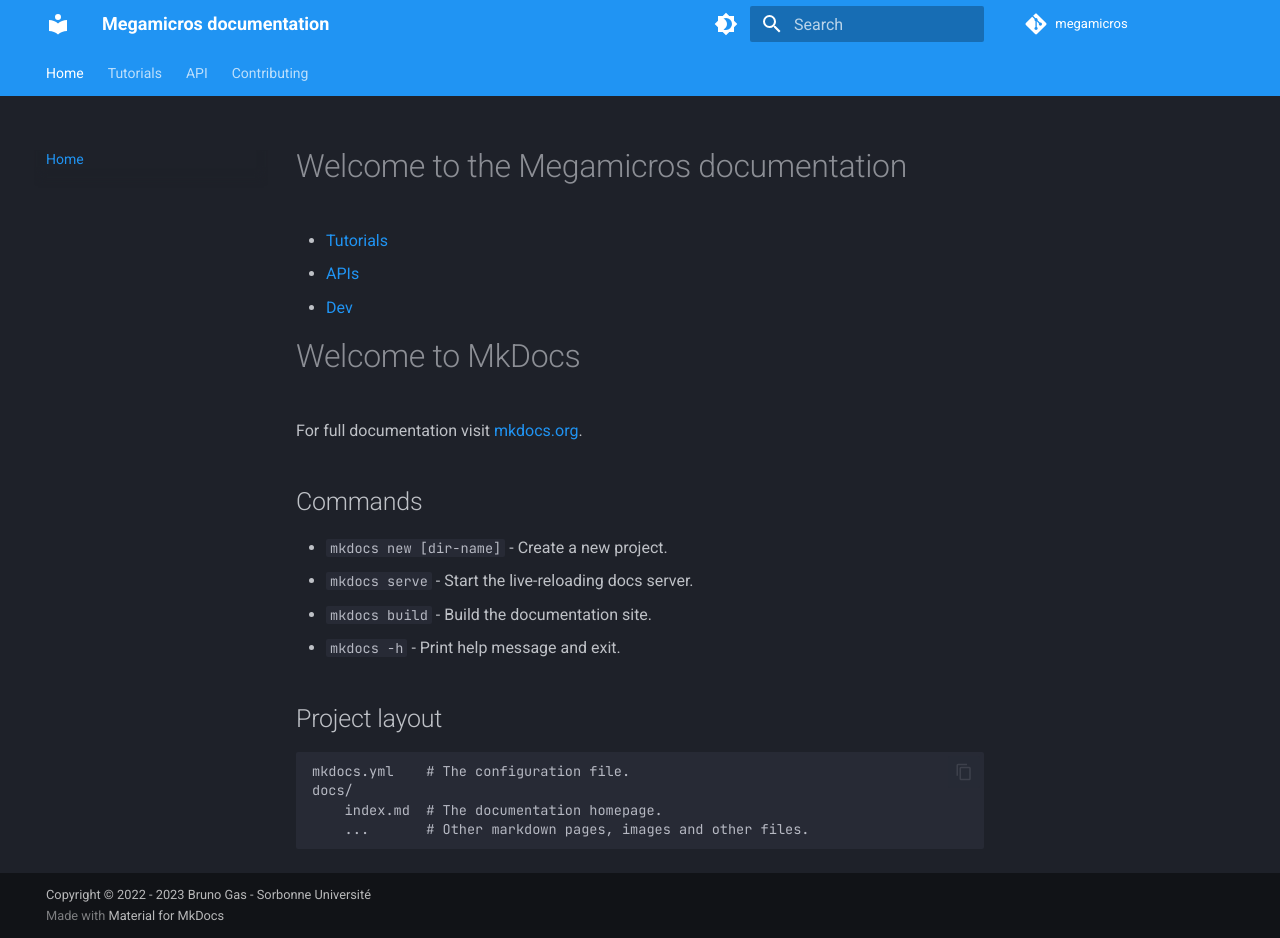
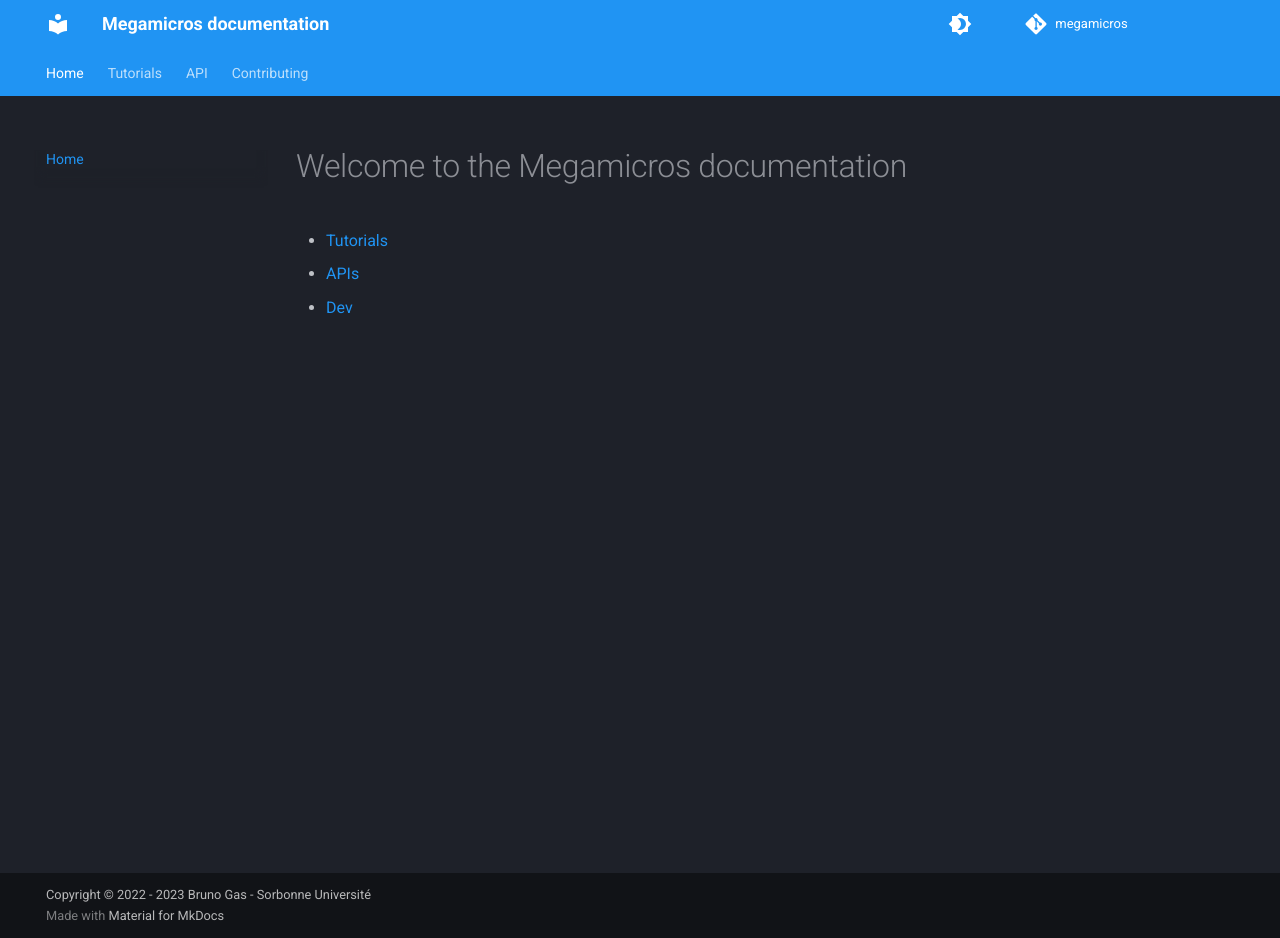
Before and after one commit to bimea/megamicros, an MkDocs documentation site: the page built from docs/index.md, in a window 1280 px wide and 938 px high. Built offline with MkDocs 1.6.1 and Material for MkDocs 9.7.7, drawn with Linux system fonts in a browser that asks for light colours; comment, search, counter and statistics services are not loaded.

```diff
--- a/docs/index.md
+++ b/docs/index.md
@@ -3,21 +3,3 @@
 * [Tutorials](tutorials/index.md)
 * [APIs](api/index.md)
 * [Dev](dev/index.md)
-
-# Welcome to MkDocs
-
-For full documentation visit [mkdocs.org](https://www.mkdocs.org).
-
-## Commands
-
-* `mkdocs new [dir-name]` - Create a new project.
-* `mkdocs serve` - Start the live-reloading docs server.
-* `mkdocs build` - Build the documentation site.
-* `mkdocs -h` - Print help message and exit.
-
-## Project layout
-
-    mkdocs.yml    # The configuration file.
-    docs/
-        index.md  # The documentation homepage.
-        ...       # Other markdown pages, images and other files.
--- a/mkdocs.yml
+++ b/mkdocs.yml
@@ -155,6 +155,10 @@ extra_javascript:
   - https://polyfill.io/v3/polyfill.min.js?features=es6
   - https://cdn.jsdelivr.net/npm/mathjax@3/es5/tex-mml-chtml.js
 
+# Pluggins
+plugins:
+  - mkdocstrings
+
 
 # Doc theme
 theme:
--- a/requirements.txt
+++ b/requirements.txt
@@ -1,3 +1,4 @@
+build
 mkdocs
 mkdocs-material
 mkdocstrings[python]
--- a/setup.py
+++ b/setup.py
@@ -135,10 +135,12 @@ setup(
     #   py_modules=["my_module"],
     #
     # Required
+
     packages=find_packages(
         where="src",
         exclude=["contrib", "docs", "tests*", "tasks"],
     ),
+    #packages = ["megamicros"],
 
     # Specify which Python versions you support. In contrast to the
     # 'Programming Language' classifiers above, 'pip install' will check this
--- a/src/megamicros/__init__.py
+++ b/src/megamicros/__init__.py
@@ -1 +1 @@
-__version__="2.0.7"
+__version__="2.0.8"
```
Also changed, not shown: docs/api/index.md (+4 -0 lines), docs/dev/index.md (+1 -1 lines), docs/dev/managing_tools/python_package.md (+2 -2 lines), docs/dev/writing_doc.md (+6 -0 lines), src/megamicros/apps/version.py (+13 -0 lines), 4 other files.
